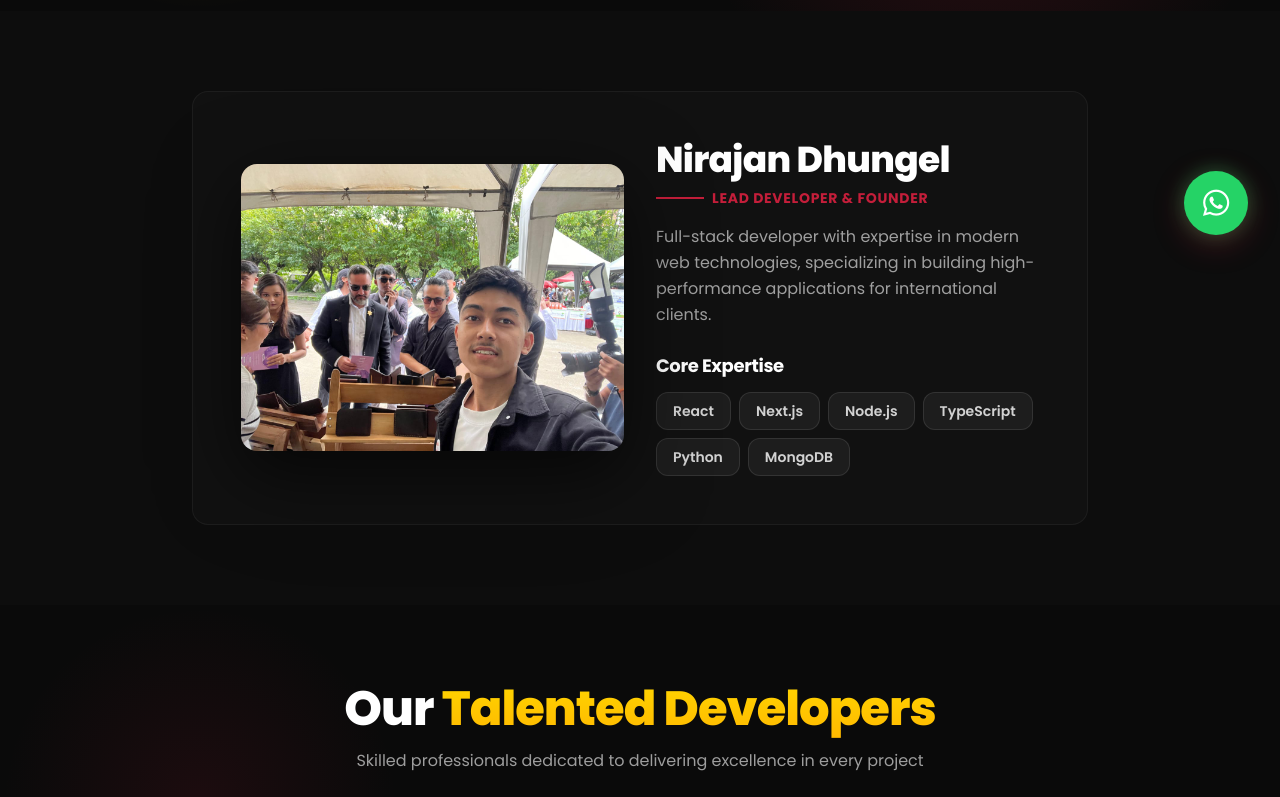
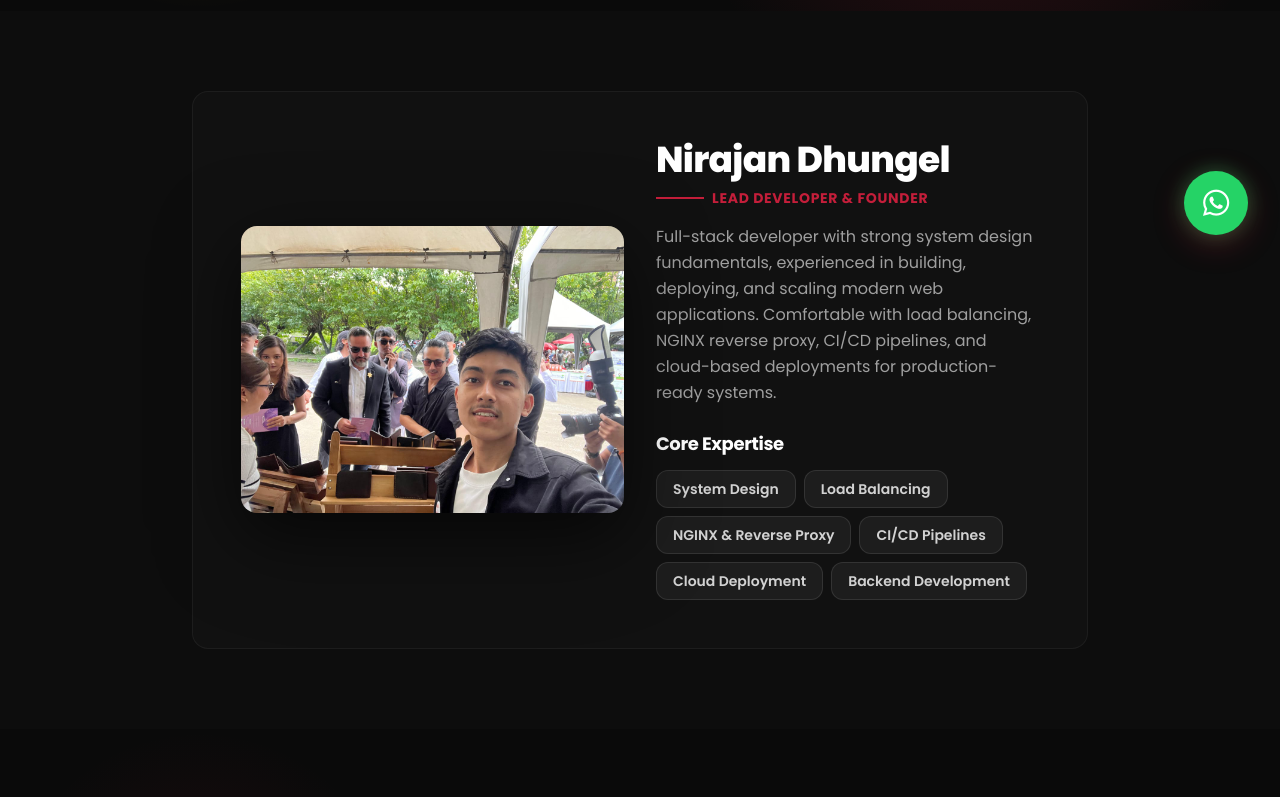
Before and after one commit to nirajandhungel/Nirajan, a Next.js app: page /team in a window 1280 px wide. Shown: the part 533-1330 px from the top of the page. Built offline with nearby package versions, Linux system fonts and the light colour scheme.

Commit message:
feat(skills): add more skills

```diff
--- a/src/app/team/page.tsx
+++ b/src/app/team/page.tsx
@@ -8,9 +8,17 @@ const leadDeveloper = {
   name: "Nirajan Dhungel",
   role: "Lead Developer & Founder",
   img: "/nirajandhungel3.png",
-  bio: "Full-stack developer with expertise in modern web technologies, specializing in building high-performance applications for international clients.",
-  skills: ['React', 'Next.js', 'Node.js', 'TypeScript', 'Python', 'MongoDB'],
+  bio: "Full-stack developer with strong system design fundamentals, experienced in building, deploying, and scaling modern web applications. Comfortable with load balancing, NGINX reverse proxy, CI/CD pipelines, and cloud-based deployments for production-ready systems.",
+  skills: [
+    "System Design",
+    "Load Balancing",
+    "NGINX & Reverse Proxy",
+    "CI/CD Pipelines",
+    "Cloud Deployment",
+    "Backend Development",
+  ],
 };
+
 
 const teamMembers = [
   {
```
